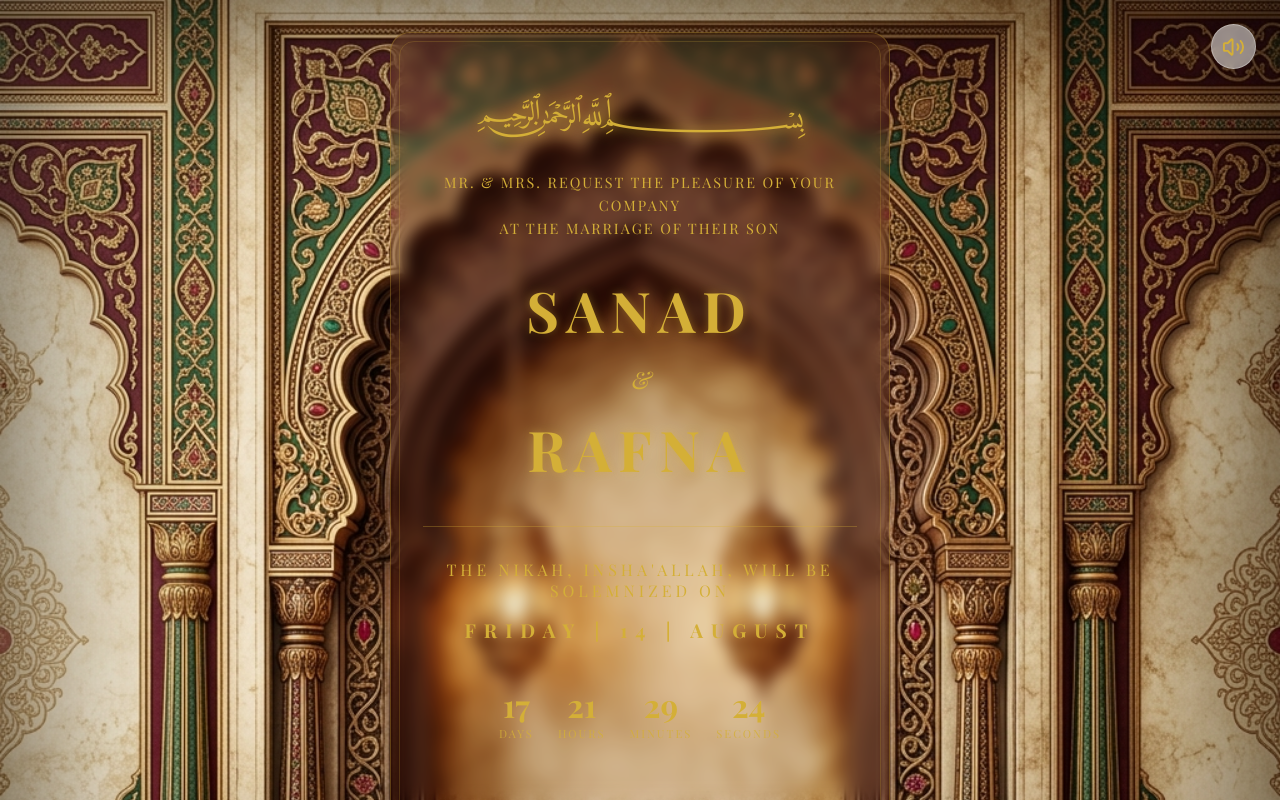
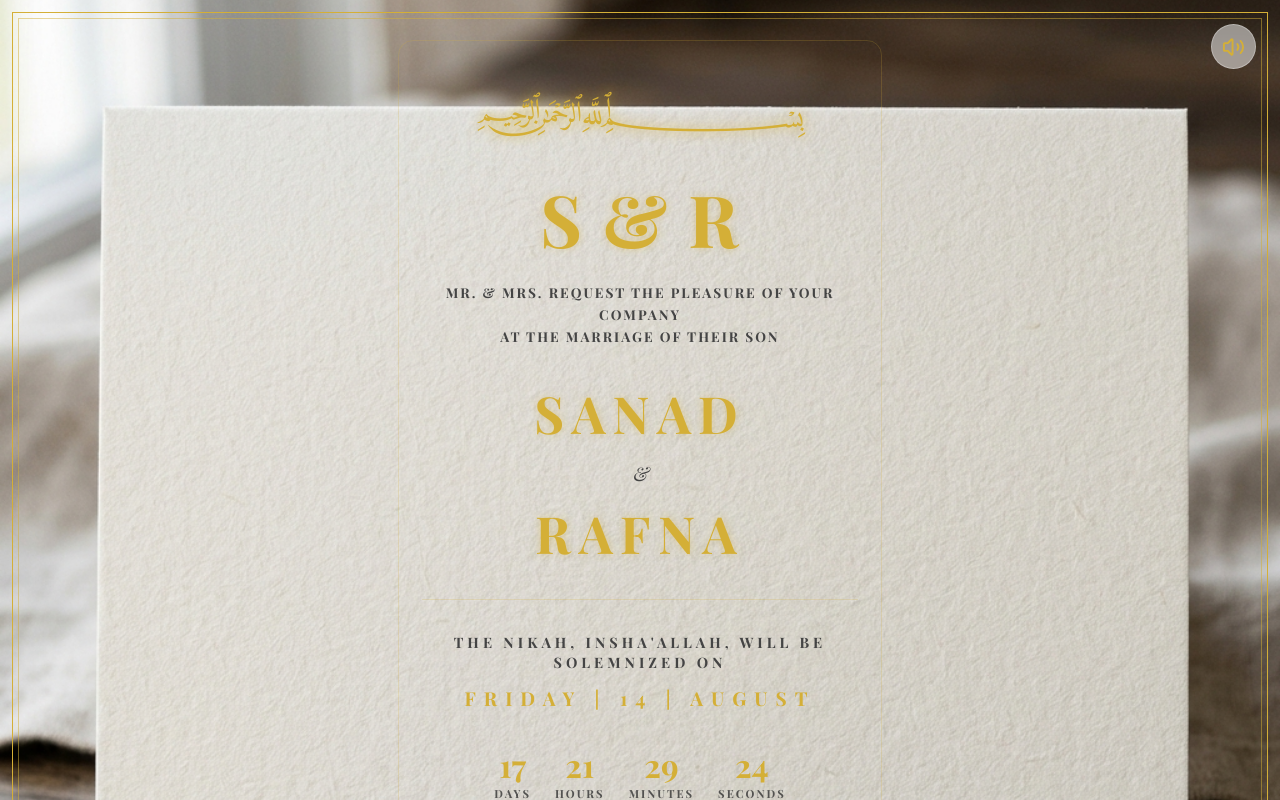
Before and after one commit to SahilVellathur/sanad-and-rafna-wedding-, a React (Vite) app: page / in a window 1280 px wide. Built offline with nearby package versions, Linux system fonts and the light colour scheme; a web font is replaced by a local one.

Commit message:
feat: implement Clean Royal Parchment theme with gold frame and minimal design

```diff
--- a/src/App.jsx
+++ b/src/App.jsx
@@ -119,18 +119,20 @@ const Page1 = ({ onNext }) => (
   >
     <div className="glass-card">
       <div className="bismillah">﷽</div>
-      <motion.p variants={itemVariants} style={{ fontSize: '0.9rem', letterSpacing: '2px', opacity: 0.9, marginBottom: '2rem', textTransform: 'uppercase', lineHeight: '1.6' }}>
+      <motion.h2 variants={itemVariants} className="script-text" style={{ fontSize: '4.5rem', margin: '1rem 0', color: 'var(--gold)' }}>S & R</motion.h2>
+
+      <motion.p variants={itemVariants} style={{ fontSize: '0.85rem', letterSpacing: '2px', color: '#444', marginBottom: '2rem', textTransform: 'uppercase', lineHeight: '1.6', fontWeight: '700' }}>
         Mr. & Mrs. request the pleasure of your company<br/>
         at the Marriage of their son
       </motion.p>
 
-      <motion.h1 variants={itemVariants} style={{ fontSize: '3.5rem', letterSpacing: '8px', color: 'var(--gold)', marginBottom: '1rem' }}>SANAD</motion.h1>
-      <motion.p variants={itemVariants} style={{ fontSize: '1.5rem', margin: '0.5rem 0', fontStyle: 'italic', opacity: 0.8 }}>&</motion.p>
-      <motion.h1 variants={itemVariants} style={{ fontSize: '3.5rem', letterSpacing: '8px', color: 'var(--gold)', marginTop: '1rem' }}>RAFNA</motion.h1>
+      <motion.h1 variants={itemVariants} style={{ fontSize: '3.2rem', letterSpacing: '8px', color: 'var(--gold)', marginBottom: '0.8rem' }}>SANAD</motion.h1>
+      <motion.p variants={itemVariants} style={{ fontSize: '1.2rem', margin: '0.5rem 0', fontStyle: 'italic', color: '#444' }}>&</motion.p>
+      <motion.h1 variants={itemVariants} style={{ fontSize: '3.2rem', letterSpacing: '8px', color: 'var(--gold)', marginTop: '0.8rem' }}>RAFNA</motion.h1>
 
-      <motion.div variants={itemVariants} style={{ margin: '2.5rem 0', borderTop: '1px solid rgba(212, 175, 55, 0.3)', paddingTop: '2rem' }}>
-        <p style={{ textTransform: 'uppercase', letterSpacing: '4px', fontSize: '1rem', marginBottom: '1rem' }}>The Nikah, Insha'Allah, will be solemnized on</p>
-        <p style={{ letterSpacing: '8px', fontSize: '1.2rem', fontWeight: '700' }}>FRIDAY | 14 | AUGUST</p>
+      <motion.div variants={itemVariants} style={{ margin: '2rem 0', borderTop: '1px solid rgba(212, 175, 55, 0.2)', paddingTop: '2rem' }}>
+        <p style={{ textTransform: 'uppercase', letterSpacing: '4px', fontSize: '0.9rem', marginBottom: '0.8rem', color: '#444', fontWeight: '700' }}>The Nikah, Insha'Allah, will be solemnized on</p>
+        <p style={{ letterSpacing: '8px', fontSize: '1.2rem', fontWeight: '700', color: 'var(--gold)' }}>FRIDAY | 14 | AUGUST</p>
       </motion.div>
 
       <Countdown />
@@ -151,19 +153,18 @@ const Page2 = ({ onNext }) => (
     className="page-container"
   >
     <div className="glass-card">
-      <motion.h2 variants={itemVariants} className="script-text" style={{ fontSize: '2.5rem', marginBottom: '2.5rem', color: 'var(--gold)' }}>With the blessings of Almighty Allah</motion.h2>
+      <motion.h2 variants={itemVariants} className="script-text" style={{ fontSize: '2.2rem', marginBottom: '2.5rem', color: 'var(--gold)' }}>With the blessings of Almighty Allah</motion.h2>
 
       <motion.div variants={itemVariants} className="family-section">
-        <h3 style={{ marginBottom: '0.5rem', fontSize: '1rem', letterSpacing: '3px' }}>The Groom's Parents</h3>
-        <p className="script-text" style={{ fontSize: '2.2rem', marginBottom: '0.5rem' }}>Mr. Shamsudheen & Mrs. Jemsheera</p>
-        <p style={{ fontSize: '1rem', opacity: 0.8, letterSpacing: '1px' }}>Vellathur Family</p>
+        <h3 style={{ marginBottom: '0.5rem', fontSize: '0.9rem', letterSpacing: '3px', color: '#444', fontWeight: '700' }}>THE GROOM'S PARENTS</h3>
+        <p className="script-text" style={{ fontSize: '2rem', marginBottom: '0.5rem', color: 'var(--gold)' }}>Mr. Shamsudheen & Mrs. Jemsheera</p>
       </motion.div>
 
-      <motion.div variants={itemVariants} style={{ margin: '1.5rem 0', opacity: 0.6, fontSize: '1.5rem' }}>✧</motion.div>
+      <motion.div variants={itemVariants} style={{ margin: '1.5rem 0', opacity: 0.3, fontSize: '1.5rem', color: 'var(--gold)' }}>✧</motion.div>
 
       <motion.div variants={itemVariants} className="family-section">
-        <h3 style={{ marginBottom: '0.5rem', fontSize: '1rem', letterSpacing: '3px' }}>The Bride's Parents</h3>
-        <p className="script-text" style={{ fontSize: '2.2rem', marginBottom: '0.5rem' }}>Mr. Ismail & Mrs. Fathima</p>
+        <h3 style={{ marginBottom: '0.5rem', fontSize: '0.9rem', letterSpacing: '3px', color: '#444', fontWeight: '700' }}>THE BRIDE'S PARENTS</h3>
+        <p className="script-text" style={{ fontSize: '2rem', marginBottom: '0.5rem', color: 'var(--gold)' }}>Mr. Ismail & Mrs. Fathima</p>
       </motion.div>
 
       <motion.button variants={itemVariants} className="btn-primary" onClick={onNext}>
@@ -182,11 +183,11 @@ const Page3 = ({ onNext }) => (
     className="page-container"
   >
     <div className="glass-card">
-      <motion.h2 variants={itemVariants} style={{ marginBottom: '2.5rem', fontSize: '2.2rem', letterSpacing: '4px' }}>WEDDING CELEBRATION</motion.h2>
+      <motion.h2 variants={itemVariants} style={{ marginBottom: '2.5rem', fontSize: '2.2rem', letterSpacing: '4px', color: 'var(--gold)' }}>WEDDING CELEBRATION</motion.h2>
 
       <motion.div variants={itemVariants} className="detail-item">
         <Calendar size={22} color="var(--gold)" />
-        <p style={{ fontSize: '1.3rem', letterSpacing: '2px' }}>FRIDAY | 14 | AUGUST 2026</p>
+        <p style={{ fontSize: '1.3rem', letterSpacing: '2px', color: '#333', fontWeight: '700' }}>FRIDAY | 14 | AUGUST 2026</p>
       </motion.div>
 
       <motion.div variants={itemVariants} className="detail-item">
--- a/src/index.css
+++ b/src/index.css
@@ -92,12 +92,36 @@ h1, h2, h3 {
   display: flex;
   flex-direction: column;
   overflow: hidden;
-  background-image: url('/assets/symmetric-mughal-arch.png');
+  background-image: url('/assets/premium-paper.png');
   background-size: cover;
-  background-position: center top;
+  background-position: center;
   background-repeat: no-repeat;
-  /* Royal Vignette */
-  box-shadow: inset 0 0 200px rgba(0, 0, 0, 0.7);
+}
+
+/* Double-Line Gold Frame */
+.app-container::before {
+  content: '';
+  position: absolute;
+  top: 12px;
+  left: 12px;
+  right: 12px;
+  bottom: 12px;
+  border: 1.5px solid var(--gold);
+  pointer-events: none;
+  z-index: 50;
+}
+
+.app-container::after {
+  content: '';
+  position: absolute;
+  top: 18px;
+  left: 18px;
+  right: 18px;
+  bottom: 18px;
+  border: 0.5px solid var(--gold);
+  pointer-events: none;
+  z-index: 50;
+  opacity: 0.5;
 }
 
 .page-container {
@@ -112,12 +136,8 @@ h1, h2, h3 {
 }
 
 .glass-card {
-  background: rgba(77, 4, 4, 0.1); /* Extremely transparent burgundy */
-  backdrop-filter: blur(8px);
-  -webkit-backdrop-filter: blur(8px);
+  background: transparent;
   padding: 3.5rem 2rem;
-  border: 1px solid rgba(212, 175, 55, 0.3);
-  border-radius: 20px;
   max-width: 500px;
   width: 90%;
   text-align: center;
@@ -210,8 +230,8 @@ h1, h2, h3 {
   text-transform: uppercase;
   letter-spacing: 2px;
   opacity: 0.8;
-  font-weight: 400;
-  color: var(--gold);
+  font-weight: 700;
+  color: #333; /* Darker for readability on light paper */
 }
 
 /* Crest Styles */
@@ -255,16 +275,13 @@ h1, h2, h3 {
 .indicator-dot {
   width: 12px;
   height: 12px;
-  background: rgba(212, 175, 55, 0.2);
+  background: rgba(212, 175, 55, 0.1);
   cursor: pointer;
   transition: all 0.3s;
   border: 1px solid var(--gold);
-  transform: rotate(45deg);
 }
 
 .indicator-dot.active {
-  width: 20px;
-  height: 20px;
   background: var(--gold);
   box-shadow: 0 0 10px var(--gold);
 }
```
Also changed, not shown: public/assets/premium-paper.png (added).
